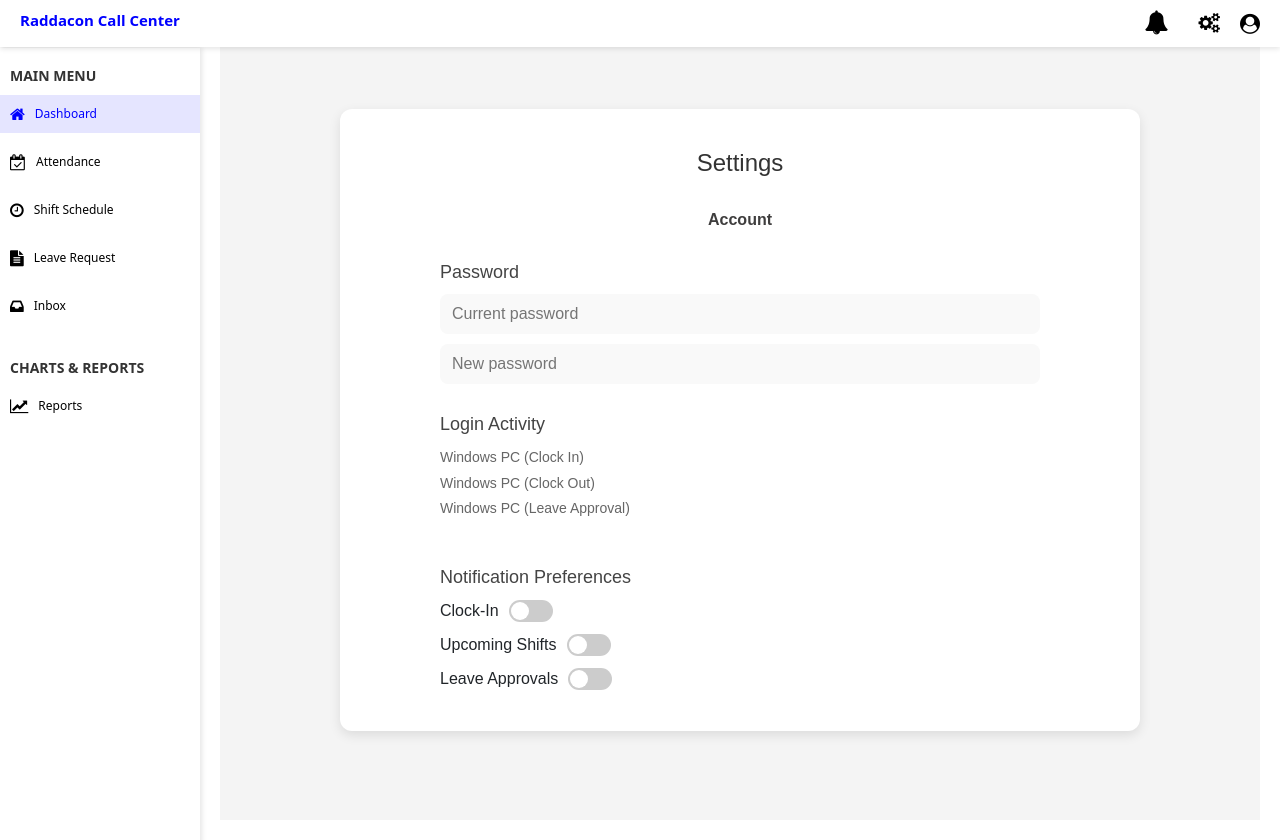
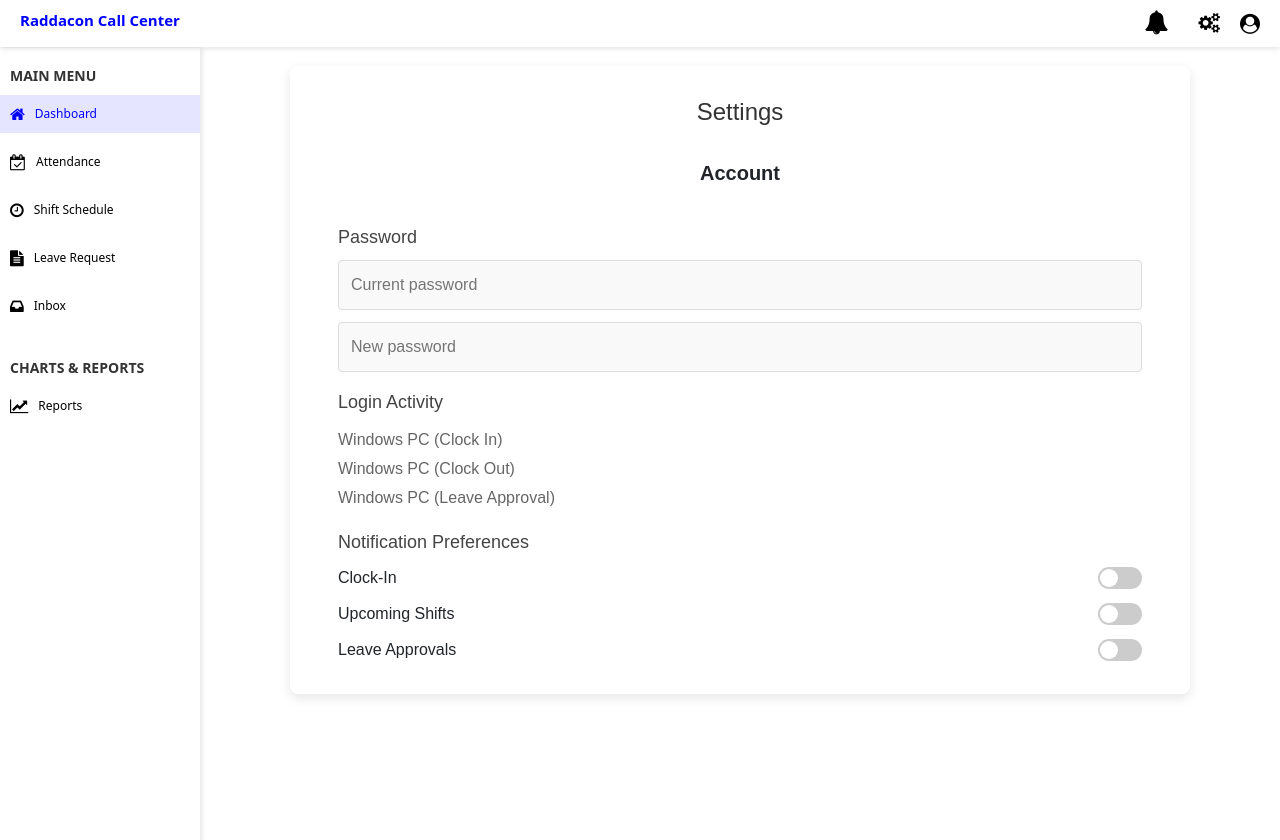
Before and after one commit to hannsdewey/Updated_Eams, a React (Vite) app: page /settings in a window 1280 px wide. After the commit the page ends 800 px from the top, so only its background shows below. Built offline with nearby package versions, Linux system fonts and the light colour scheme; no server answers.

Commit message:
Update Setting

```diff
--- a/src/Components/Manager/Settings.jsx
+++ b/src/Components/Manager/Settings.jsx
@@ -1,6 +1,6 @@
 import React from "react";
+import "./setting.css"; // Import the CSS for modal styling
 
-import "./setting.css"; // Import the CSS for modal styling
 const Settings = () => {
   return (
     <div
@@ -8,30 +8,28 @@ const Settings = () => {
         padding: "20px",
         fontFamily: "Arial, sans-serif",
         display: "flex",
-        justifyContent: "center", // Center the content horizontally
-        alignItems: "center", // Center the content vertically
-        minHeight: "100vh", // Take full viewport height
-        backgroundColor: "#f4f4f4", // Background for whole page
+        justifyContent: "center",
+        alignItems: "center",
+        minHeight: "90vh",
       }}
     >
       <div
         style={{
           width: "100%",
-          maxWidth: "800px", // Fixed width
-          backgroundColor: "#ffffff", // Lighter background color
-          borderRadius: "12px", // Slightly more rounded corners
-          boxShadow: "0 4px 12px rgba(0, 0, 0, 0.1)", // Enhanced shadow for modern look
-          padding: "20px",
+          maxWidth: "900px", // Increased the max width for a larger container
+          backgroundColor: "#ffffff",
+          borderRadius: "8px",
+          boxShadow: "0 4px 12px rgba(0, 0, 0, 0.1)",
+          padding: "32px", // Increased padding for a spacious layout
         }}
       >
         {/* Page Heading */}
         <h1
           style={{
-            marginTop: "20px",
-            marginBottom: "20px",
-            textAlign: "center", // Center heading
+            marginBottom: "24px",
+            textAlign: "center",
             color: "#333",
-            fontSize: "24px",
+            fontSize: "24px", // Slightly larger font size
           }}
         >
           Settings
@@ -41,57 +39,46 @@ const Settings = () => {
           style={{
             display: "flex",
             flexDirection: "column",
-            alignItems: "center", // Center content in this section
-            margin: "20px 0",
+            alignItems: "stretch",
           }}
         >
           {/* Tabs */}
           <div
             style={{
               display: "flex",
-              marginBottom: "20px",
+              justifyContent: "center",
+              marginBottom: "24px",
             }}
           >
-            <button
+            <h2
               style={{
-                padding: "10px 20px",
-                border: "none",
-                 // Active tab color
-                backgroundColor: "transparent",
+                padding: "10px 20px", // Increased padding for better touch targets
+
+                borderRadius: "4px",
+               fontSize:"20px",
                 fontWeight: "bold",
-                cursor: "pointer",
-                // Active tab color
+
               }}
             >
               Account
-            </button>
-
+            </h2>
           </div>
 
           {/* Content Section */}
-          <div
-            style={{
-              display: "flex",
-              flexDirection: "column",
-              width: "100%",
-              maxWidth: "600px",
-            }}
-          >
+          <div style={{ padding: "0 16px" }}>
             {/* Password Section */}
-            <div style={{ marginBottom: "30px" }}>
-              <h3 style={{ color: "#444", fontSize: "18px", marginBottom: "10px" }}>Password</h3>
+            <div style={{ marginBottom: "20px" }}>
+              <h3 style={{ color: "#444", fontSize: "18px", marginBottom: "12px" }}>Password</h3>
               <div style={{ display: "flex", flexDirection: "column" }}>
                 <input
                   type="password"
                   placeholder="Current password"
                   style={{
-                    marginBottom: "10px",
+                    marginBottom: "12px",
                     padding: "12px",
-                    border: "none", // Removed border
-                    borderRadius: "8px",
-                    height: "40px",
-                    width: "100%",
-                    backgroundColor: "#f9f9f9", // Light background
+                    border: "1px solid #ddd",
+                    borderRadius: "4px",
+                    backgroundColor: "#f9f9f9",
                   }}
                 />
                 <input
@@ -99,25 +86,23 @@ const Settings = () => {
                   placeholder="New password"
                   style={{
                     padding: "12px",
-                    border: "none", // Removed border
-                    borderRadius: "8px",
-                    height: "40px",
-                    width: "100%",
-                    backgroundColor: "#f9f9f9", // Light background
+                    border: "1px solid #ddd",
+                    borderRadius: "4px",
+                    backgroundColor: "#f9f9f9",
                   }}
                 />
               </div>
             </div>
 
             {/* Login Activity Section */}
-            <div style={{ marginBottom: "30px" }}>
-              <h3 style={{ color: "#444", fontSize: "18px", marginBottom: "10px" }}>Login Activity</h3>
+            <div style={{ marginBottom: "20px" }}>
+              <h3 style={{ color: "#444", fontSize: "18px", marginBottom: "12px" }}>Login Activity</h3>
               <ul
                 style={{
                   listStyle: "none",
                   padding: 0,
                   color: "#666",
-                  fontSize: "14px",
+                  fontSize: "16px",
                   lineHeight: "1.8",
                 }}
               >
@@ -129,32 +114,31 @@ const Settings = () => {
 
             {/* Notification Preferences */}
             <div>
-  <h3 style={{ color: "#444", fontSize: "18px", marginBottom: "10px" }}>Notification Preferences</h3>
+              <h3 style={{ color: "#444", fontSize: "18px", marginBottom: "12px" }}>Notification Preferences</h3>
               <div style={{ display: "flex", flexDirection: "column" }}>
-    <label style={{ marginBottom: "10px", display: "flex", alignItems: "center" }}>
-      <span style={{ marginRight: "10px" }}>Clock-In</span>
+                <label style={{ display: "flex", alignItems: "center", marginBottom: "12px" }}>
+                  <span style={{ flex: 1 }}>Clock-In</span>
                   <label className="switch">
                     <input type="checkbox" />
                     <span className="slider"></span>
                   </label>
                 </label>
-    <label style={{ marginBottom: "10px", display: "flex", alignItems: "center" }}>
-      <span style={{ marginRight: "10px" }}>Upcoming Shifts</span>
+                <label style={{ display: "flex", alignItems: "center", marginBottom: "12px" }}>
+                  <span style={{ flex: 1 }}>Upcoming Shifts</span>
                   <label className="switch">
                     <input type="checkbox" />
                     <span className="slider"></span>
                   </label>
                 </label>
                 <label style={{ display: "flex", alignItems: "center" }}>
-      <span style={{ marginRight: "10px" }}>Leave Approvals</span>
+                  <span style={{ flex: 1 }}>Leave Approvals</span>
                   <label className="switch">
                     <input type="checkbox" />
-        <span className="slider" ></span>
+                    <span className="slider"></span>
                   </label>
                 </label>
               </div>
             </div>
-
           </div>
         </div>
       </div>
```
Lines whose indentation alone changed are shown as unchanged.
